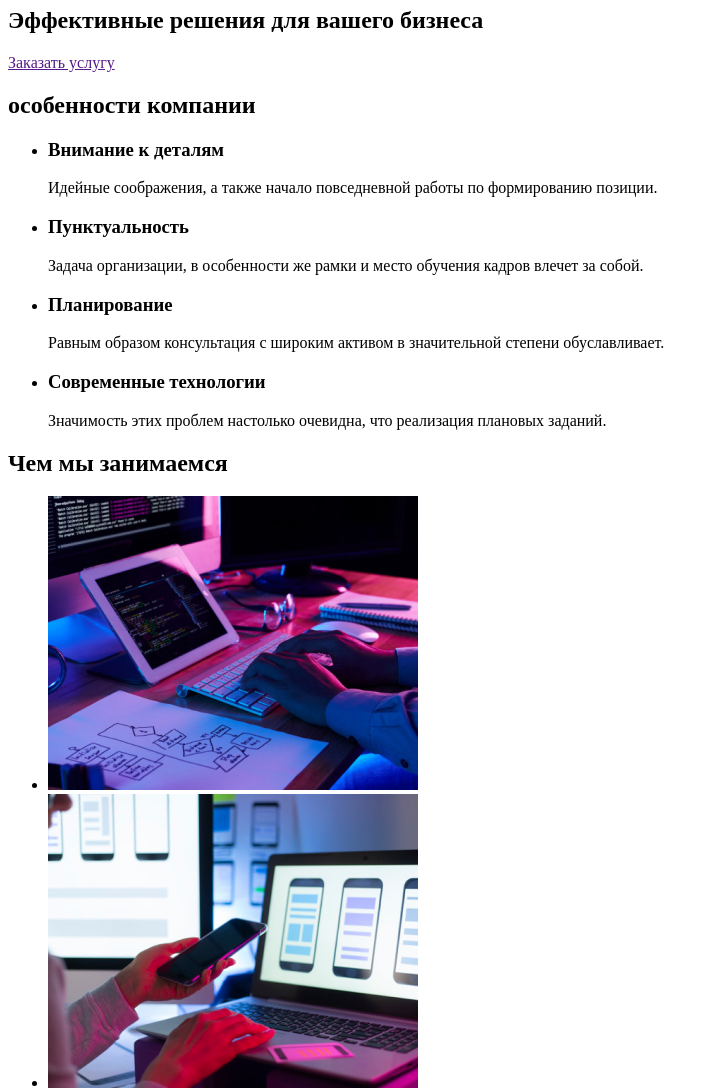
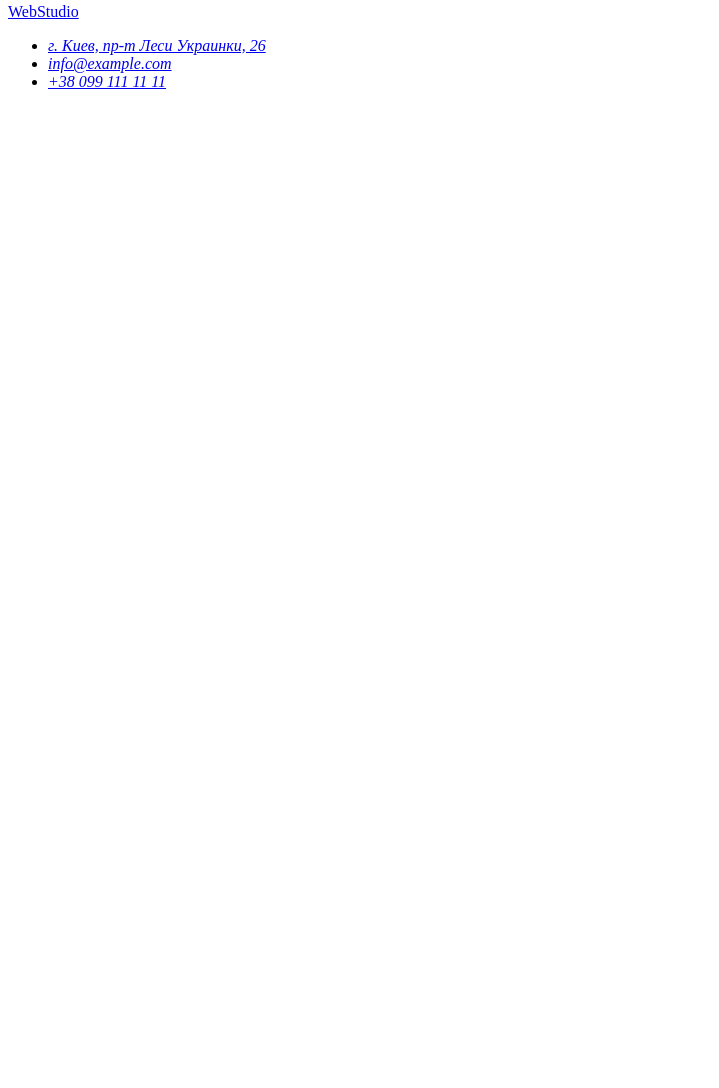
Before and after one commit to ViktoriiaBond/goit-markup-hw-02, a plain HTML site: page portfolio.html in a window 1280 px wide. Shown: the part 161-1249 px from the top of the page, without its empty margins (0-719 px from the left). After the commit the page ends 800 px from the top, so only its background shows below. Drawn offline with Linux system fonts and the light colour scheme.

```diff
--- a/portfolio.html
+++ b/portfolio.html
@@ -4,7 +4,7 @@
 <head>
     <meta charset="UTF-8">
     <meta name="viewport" content="width=device-width, initial-scale=1.0">
-    <title>WebStudio</title>
+    <title>WebStudio-portfolio</title>
     <link rel="stylesheet" href="./css/styles.css">
 </head>
 
@@ -14,7 +14,7 @@
         <nav>
             <a href="/">WebStudio</a>
             <ul>
-                <li><a href="">Студия</a></li>
+                <li><a href="./index.html">Студия</a></li>
                 <li><a href="">Портфолио</a></li>
                 <li><a href="">Контакты</a></li>
             </ul>
@@ -28,61 +28,7 @@
     </header>
 
     <main>
-        <!--секция шапка-->
-        <section>
-            <h1>Эффективные решения для вашего бизнеса</h1>
-            <a href="">Заказать услугу</a>
-        </section>
 
-
-        <!--секция особенности компании-->
-        <section>
-            <h2>особенности компании</h2>
-            <ul>
-                <li>
-                    <h3>Внимание к деталям</h3>
-                    <p>Идейные соображения, а также начало повседневной работы по формированию позиции.</p>
-                </li>
-
-                <li>
-                    <h3>Пунктуальность</h3>
-                    <p>Задача организации, в особенности же рамки и место обучения кадров влечет за собой.</p>
-                </li>
-
-                <li>
-                    <h3>Планирование</h3>
-                    <p>Равным образом консультация с широким активом в значительной степени обуславливает.</p>
-                </li>
-
-                <li>
-                    <h3>Современные технологии</h3>
-                    <p>Значимость этих проблем настолько очевидна, что реализация плановых заданий.</p>
-                </li>
-            </ul>
-        </section>
-        <!--секция чем занимаемся-->
-        <section>
-            <h2>Чем мы занимаемся</h2>
-            <ul>
-                <li>
-                    <img src="./images/box1.jpg" alt="пишем" width="370">
-                </li>
-
-                <li>
-                    <img src="./images/box2.jpg" alt="создаем дизайн" width="370">
-                </li>
-
-                <li>
-                    <img src="./images/box3.jpg" alt="создаем дизайн" width="370">
-                </li>
-
-            </ul>
-
-        </section>
-        <!--секция  команда-->
-        <section>
-
-        </section>
     </main>
     <!--футер-->
     <footer>
```
Also changed, not shown: index.html (+8 -8 lines), images-studio/box1.jpg (renamed from images/box1.jpg), images-studio/box2.jpg (renamed from images/box2.jpg), images-studio/box3.jpg (renamed from images/box3.jpg), images-studio/img(1).jpg (renamed from images/img(1).jpg), images-studio/img(2).jpg (renamed from images/img(2).jpg), images-studio/img(3).jpg (renamed from images/img(3).jpg), images-studio/img(4).jpg (renamed from images/img(4).jpg).
